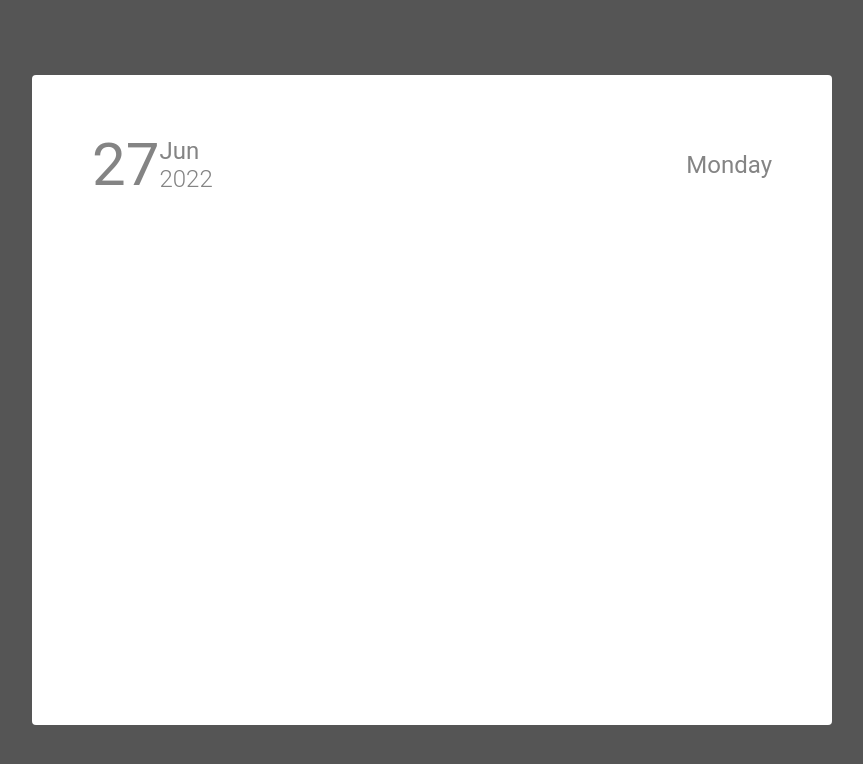
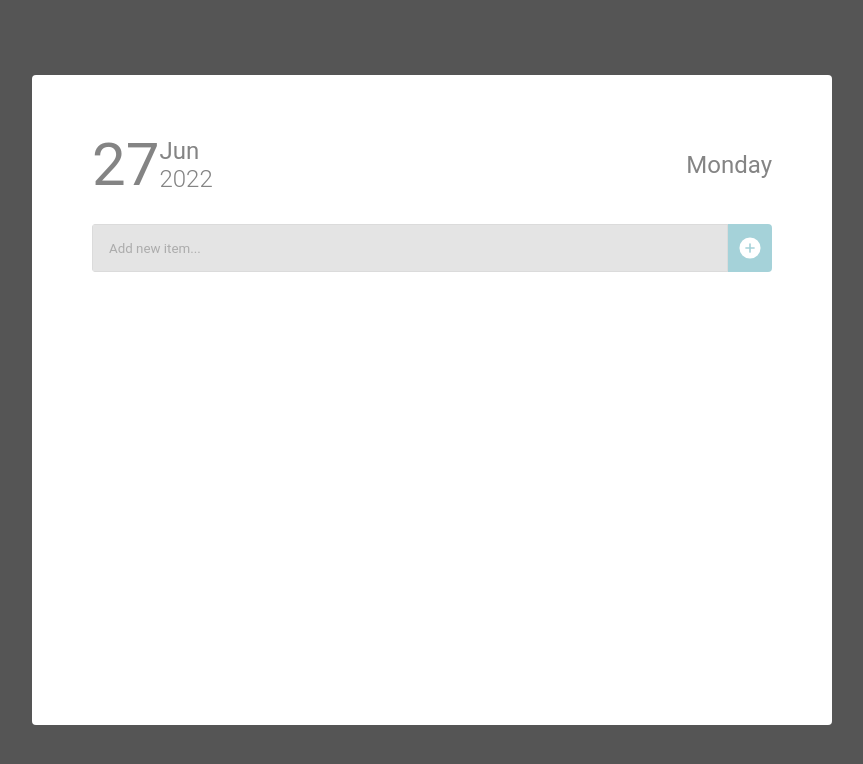
Before and after one commit to sizebay/frontend-challenge, a React (Vite) app: page / in a window 1280 px wide. Shown: the top 764 px of the page, without its empty margins (208-1071 px from the left). Built offline with nearby package versions, Linux system fonts and the light colour scheme.

Commit message:
Create Input to add new tasks

```diff
--- /dev/null
+++ b/src/components/AddNewTaskInput/index.tsx
@@ -0,0 +1,25 @@
+import { PlusCircle } from "phosphor-react";
+import { useState } from "react";
+import { Input, InputContainer, SubmitButton } from "./styles";
+
+export function AddNewTaskInput() {
+
+    const [newItem, setNewItem] = useState('')
+
+    return (
+        <InputContainer>
+            <Input
+                type="text"
+                name="add new task"
+                placeholder="Add new item..."
+                value={newItem}
+                onChange={(e) => setNewItem(e.target.value)}
+            />
+            <SubmitButton
+                disabled={!newItem}
+            >
+                <PlusCircle size={26} weight='fill' color='white' />
+            </SubmitButton>
+        </InputContainer>
+    );
+}
--- /dev/null
+++ b/src/components/AddNewTaskInput/styles.tsx
@@ -0,0 +1,36 @@
+import styled from 'styled-components';
+import { theme } from '../../globalStyles/theme';
+
+export const InputContainer = styled.form`
+  display: flex;
+  width: 100%;
+  height: 48px;
+  border-radius: 4px;
+  overflow: hidden;
+`;
+
+export const Input = styled.input`
+  flex: 1;
+  height: 100%;
+  background-color: ${theme.colors.gray100};
+  border: 1px solid ${theme.colors.gray200};
+  color: ${theme.colors.gray500};
+  padding-left: 1rem;
+
+  ::placeholder{
+    opacity: 0.5;
+  }
+`;
+
+export const SubmitButton = styled.button`
+    background-color: ${theme.colors.cyan500};
+    border: none;
+    width: 44px;
+    height: 100%;
+    display: flex;
+    align-items: center;
+    justify-content: center;
+    &:disabled {
+        opacity: 0.5;
+    }
+`;
--- a/src/components/Header/styles.tsx
+++ b/src/components/Header/styles.tsx
@@ -6,6 +6,7 @@ export const HeaderContainer = styled.header`
   display: flex;
   justify-content: space-between;
   align-items: center;
+  margin-bottom: 24px;
 `;
 
 export const DateContainer = styled.div`
--- a/src/components/Modal/index.tsx
+++ b/src/components/Modal/index.tsx
@@ -1,3 +1,4 @@
+import { AddNewTaskInput } from "../AddNewTaskInput";
 import { Header } from "../Header";
 import { ModalContainer } from "./styles";
 
@@ -5,6 +6,7 @@ export function Modal() {
     return (
         <ModalContainer>
             <Header />
+            <AddNewTaskInput />
         </ModalContainer>
     );
 }
```
